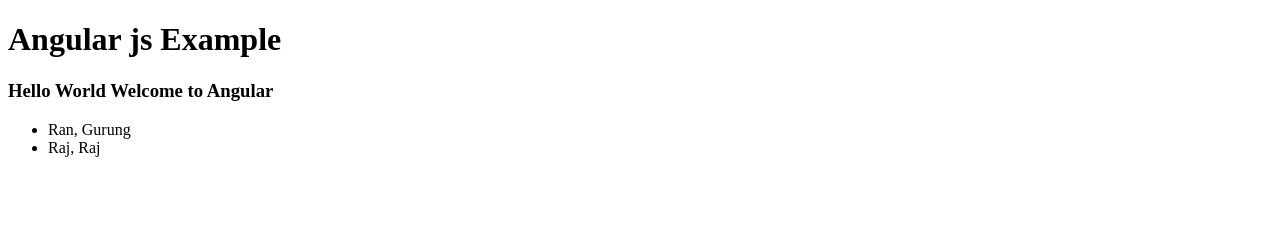
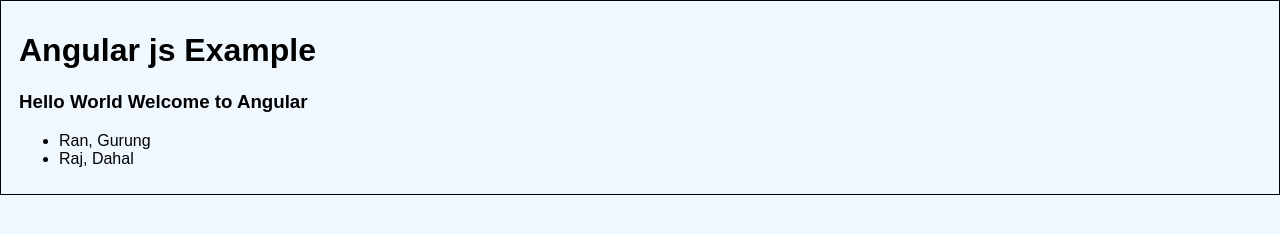
Before and after one commit to rangrggithub/angular, a plain HTML site: page index.html in a window 1280 px wide. Drawn offline with Linux system fonts and the light colour scheme.

Commit message:
Added css file

```diff
--- a/app.js
+++ b/app.js
@@ -10,7 +10,7 @@
             },
             {
                 firstname: 'Raj',
-                lastname: 'Raj'
+                lastname: 'Dahal'
             }
         ];
 
--- /dev/null
+++ b/css/style.css
@@ -0,0 +1,12 @@
+html{
+    align-content: center;
+    border: solid black 1px;
+    margin: auto;
+    padding: 10px;
+}
+
+body{
+    background-color: aliceblue;
+    font-family: sans-serif;
+    font-size-adjust: auto;
+}
--- a/index.html
+++ b/index.html
@@ -5,6 +5,7 @@
         <h1>Angular js Example</h1>
         <script type="text/javascript" src="js/angular.min.js"></script>
         <script type="text/javascript" src="app.js"></script>
+    <link rel="stylesheet" type="text/css" href="css/style.css">
     </head>
     <body ng-controller="IndexController">
         <h3>Hello World Welcome to Angular</h3>
```
